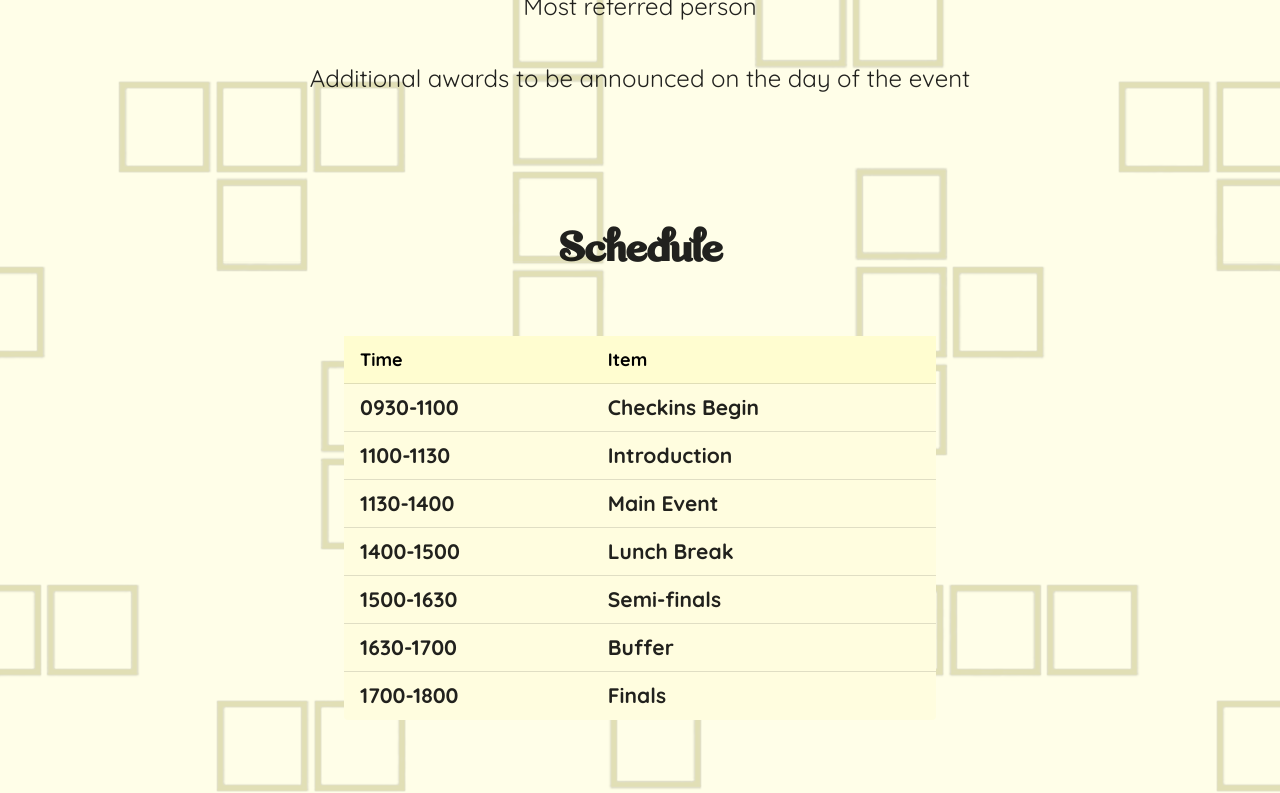
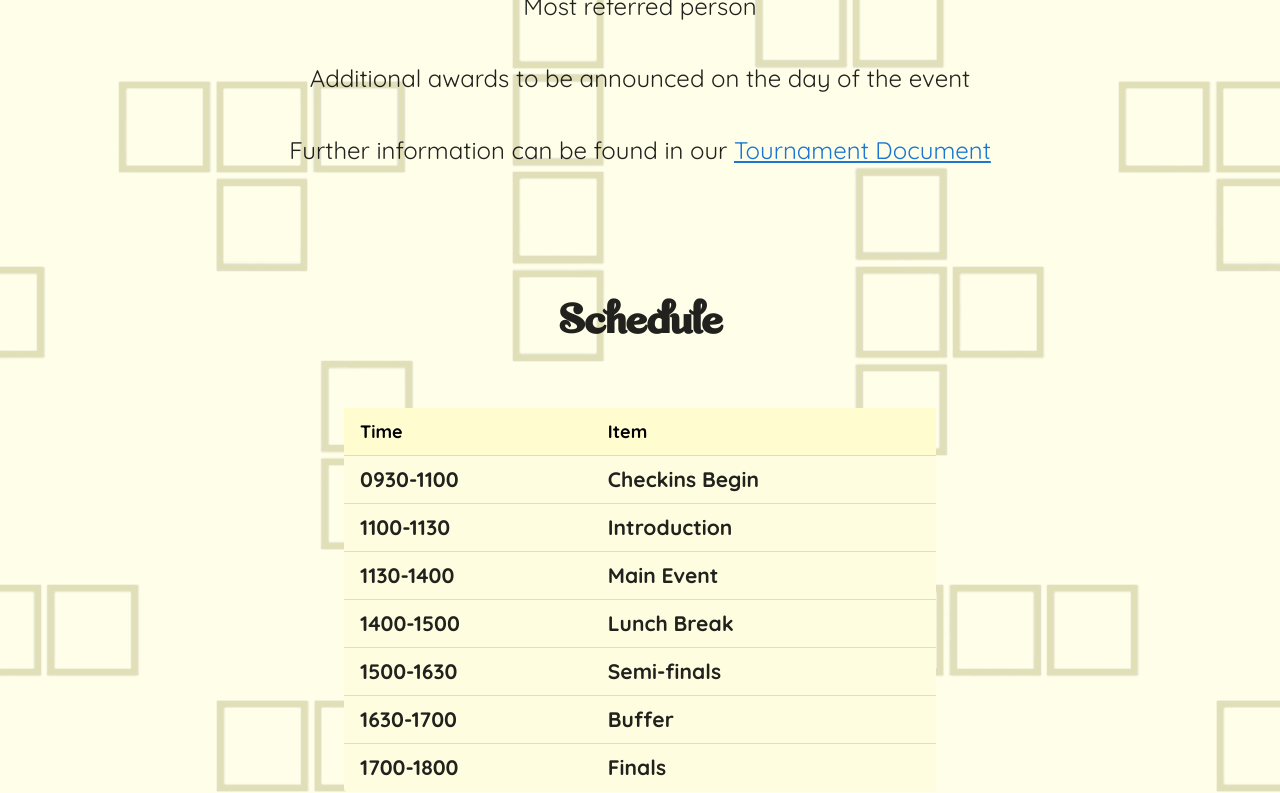
Before and after one commit to SPMS-Tetris/SPMS-Tetris.github.io, a Vue app: page / in a window 1280 px wide. Shown: the part 1740-2533 px from the top of the page. Built offline with nearby package versions, Linux system fonts and the light colour scheme.

Commit message:
added tournament doc to info

```diff
--- a/src/views/Info.vue
+++ b/src/views/Info.vue
@@ -51,6 +51,8 @@
       Most referred person <br/>
       <br/>
       Additional awards to be announced on the day of the event <br/>
+      <br/>
+      Further information can be found in our <a href="https://docs.google.com/document/d/1QiIgl84L9GUyFh7xrAhjrqf1GA_tLPPCNJJ-PJgLlis/edit?usp=sharing" target="_blank">Tournament Document</a>
     </h2>
   </v-container>
 </template>
--- a/src/views/Registration.vue
+++ b/src/views/Registration.vue
@@ -4,7 +4,7 @@
     <h1>Tournament Registration</h1>
     <h2>To register for SP Open 2023, please fill up the registration form as accurately as possible</h2>
     <h2>
-      *By signing up you agree to all clauses in our <a href="https://docs.google.com/document/d/1QiIgl84L9GUyFh7xrAhjrqf1GA_tLPPCNJJ-PJgLlis/edit?usp=sharing" target="_blank">Tournament Document</a>
+      *By registering you agree to all rules in our <a href="https://docs.google.com/document/d/1QiIgl84L9GUyFh7xrAhjrqf1GA_tLPPCNJJ-PJgLlis/edit?usp=sharing" target="_blank">Tournament Document</a>
     </h2>
 
     <br/>
```
